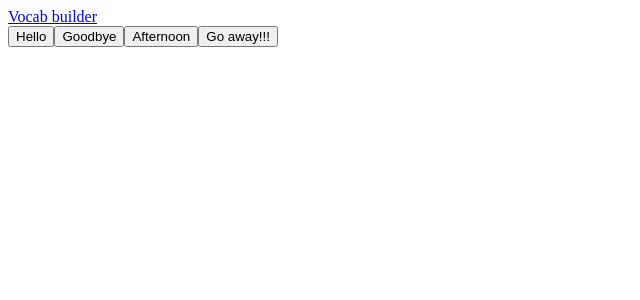
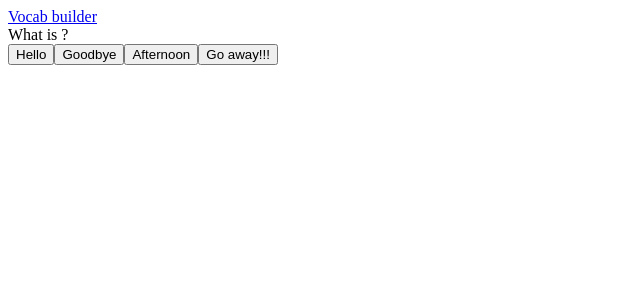
Before and after one commit to StephSutherly/javascript-grp-project-poland, a Vue app in the folder client/: page /#/vocab_builder in a window 1280 px wide. Shown: the top 300 px of the page, without its empty margins (0-640 px from the left). Built offline with nearby package versions, Linux system fonts and the light colour scheme.

Commit message:
added question text at top

```diff
--- /dev/null
+++ b/client/src/components/builderQuestion.vue
@@ -0,0 +1,16 @@
+<template>
+	<div>
+		What is   {{word[Polish]}}   ?
+		</div>
+</template>
+
+<script>
+export default {
+	name: 'builder-question',
+	props: ['word']
+}
+</script>
+
+<style scoped>
+
+</style>
--- a/client/src/views/vocabBuilderView.vue
+++ b/client/src/views/vocabBuilderView.vue
@@ -1,16 +1,19 @@
 <template>
 	<div class="vocab-builder-view">
+		<builder-question :word="questionWord"></builder-question>
 		<choice-list :buttonWords="buttonWords"></choice-list>
 	</div>
 </template>
 
 <script>
 import ChoiceList from "@/components/choiceList.vue"
+import BuilderQuestion from "@/components/builderQuestion.vue"
 
 export default {
 	name: "vocab-builder-view",
 	components:{
-		"choice-list": ChoiceList
+		"choice-list": ChoiceList,
+		"builder-question": BuilderQuestion
 	},
 	mounted(){
 
@@ -20,7 +23,7 @@ export default {
 	},
 	methods:{
 		getModule:function(){
-			// to be replaced with fetch  ////////////////////////////////////
+			// to be replaced with db fetch ////////////////////////////////////
 			this.allWords= [
 				{
 					Polish: "Hello in polish",
```
